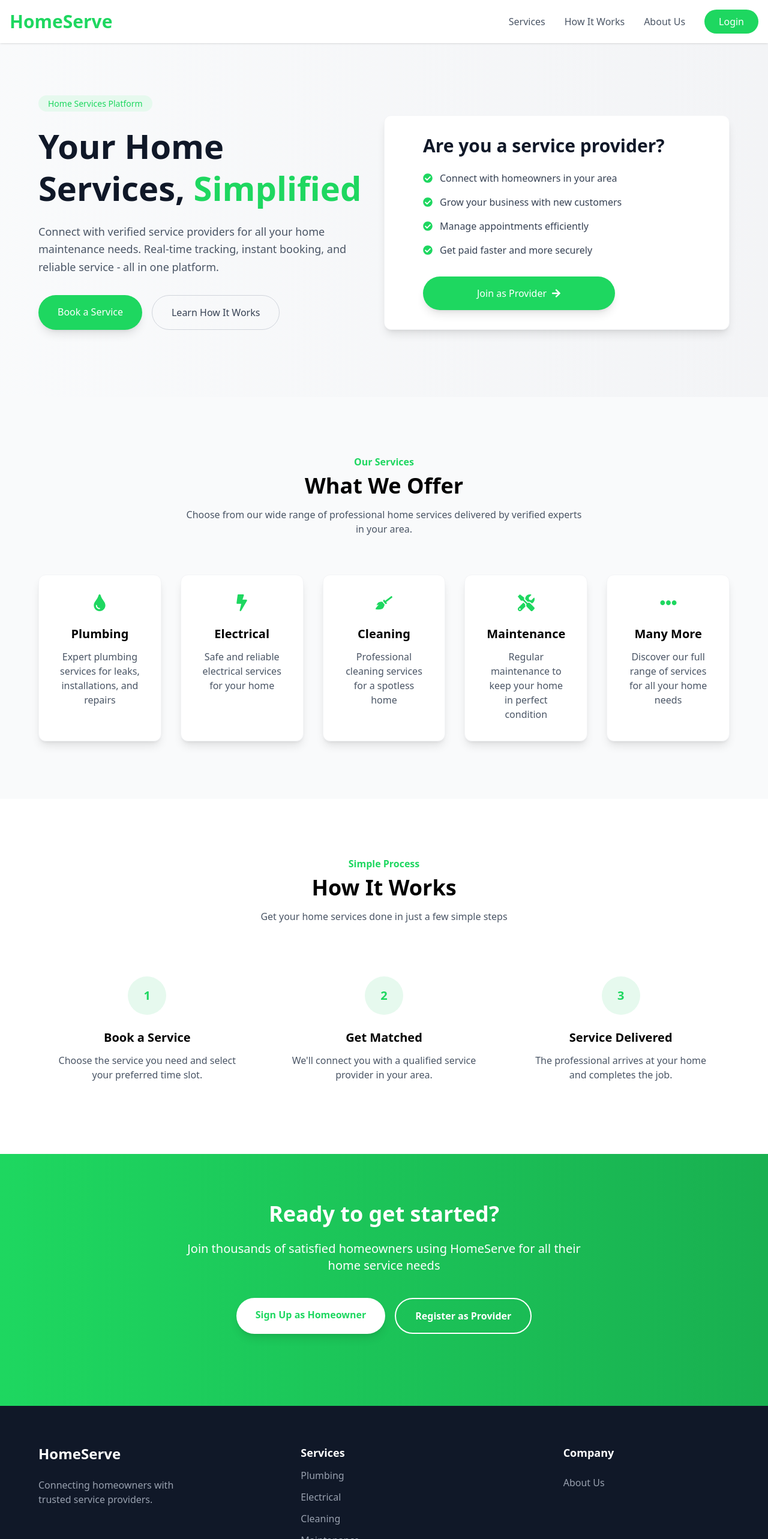
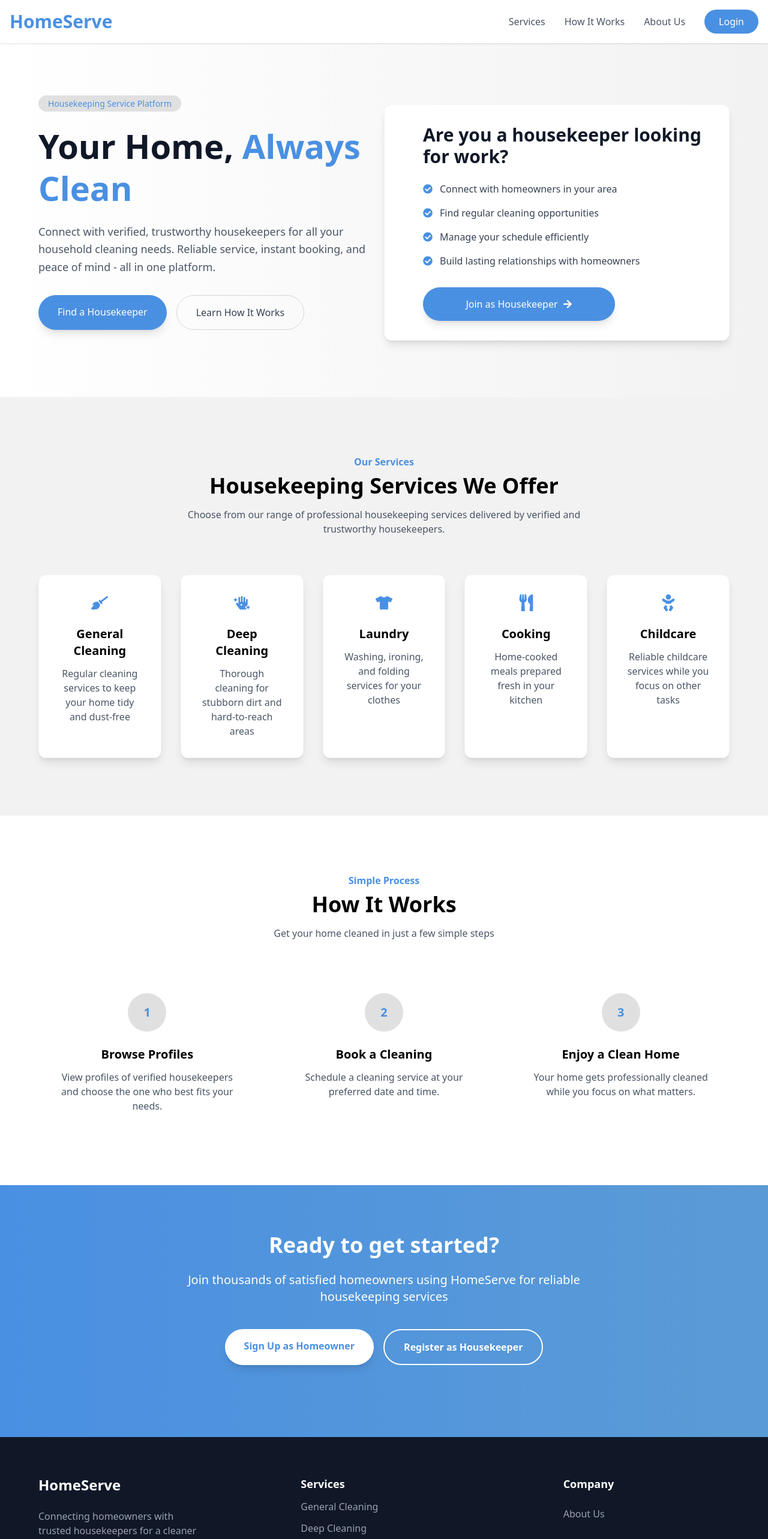
Before and after one commit to rjanciro/HomeServe, a React (Vite) app in the folder HomeServe/: page / in a window 1280 px wide. Shown: the top 2566 px of the page at 60% size. Built offline with nearby package versions, Linux system fonts and the light colour scheme; no server answers.

Commit message:
change maids to housekeeper

```diff
--- a/HomeServe/index.html
+++ b/HomeServe/index.html
@@ -4,7 +4,7 @@
     <meta charset="UTF-8" />
     <link rel="icon" type="image/svg+xml" href="src/assets/icons/Home_Serve_Circle.png" />
     <meta name="viewport" content="width=device-width, initial-scale=1.0" />
-    <title>Home Serve Connect</title>
+    <title>Home Serve</title>
   </head>
   <body>
     <div id="root"></div>
--- a/HomeServe/src/App.tsx
+++ b/HomeServe/src/App.tsx
@@ -4,10 +4,10 @@ import Login from './components/authentication/login/Login';
 import AdminLogin from './components/authentication/login/AdminLogin';
 import Register from './components/authentication/register/Register';
 import HomeownerDashboard from './components/dashboard/home-owner/HomeownerDashboard';
-import MaidDashboard from './components/dashboard/maid/MaidDashboard';
+import HousekeeperDashboard from './components/dashboard/housekeeper/HousekeeperDashboard';
 import FindServices from './components/pages/home-owner/FindServices';
 import HomeOwnerSidebar from './components/layout/HomeOwnerSidebar';
-import MaidSidebar from './components/layout/MaidSidebar';
+import HousekeeperSidebar from './components/layout/HousekeeperSidebar';
 import History from './components/pages/home-owner/History';
 import Messaging from './components/pages/home-owner/HomeOwnerMessaging';
 import HomeOwnerProfileSettings from './components/pages/home-owner/HomeOwnerProfileSettings';
@@ -15,8 +15,8 @@ import { Toaster } from 'react-hot-toast';
 import PrivateRoute from './components/guards/PrivateRoute';
 import AboutUsPage from './components/pages/AboutUsPage';
 // import MyServices from './components/pages/service-provider/MyServices';
-import MaidMessaging from './components/pages/maid/MaidMessaging';
-import MaidProfileSettings from './components/pages/maid/MaidProfileSettings';
+import HousekeeperMessaging from './components/pages/housekeeper/HousekeeperMessaging';
+import HousekeeperProfileSettings from './components/pages/housekeeper/HousekeeperProfileSettings';
 import AdminSidebar from './components/layout/AdminSidebar';
 import AdminDashboard from './components/dashboard/admin/AdminDashboard';
 import PrivateAdminRoute from './components/routes/PrivateAdminRoute';
@@ -82,13 +82,13 @@ const App: React.FC = () => {
               <Route path="/profile" element={<HomeOwnerProfileSettings />} />
             </Route>
 
-            {/* Maid routes */}
-            <Route element={<PrivateRoute element={<MaidSidebar />} userType="maid" />}>
-              <Route path="/maid-dashboard" element={<MaidDashboard />} />
+            {/* Housekeeper routes */}
+            <Route element={<PrivateRoute element={<HousekeeperSidebar />} userType="housekeeper" />}>
+              <Route path="/housekeeper-dashboard" element={<HousekeeperDashboard />} />
               {/* <Route path="/maid/my-services" element={<MyServices />} /> */}
               {/* <Route path="/maid/booking-requests" element={<BookingRequests />} /> */}
-              <Route path="/maid/messages" element={<MaidMessaging />} />
-              <Route path="/maid/profile" element={<MaidProfileSettings />} />
+              <Route path="/housekeeper/messages" element={<HousekeeperMessaging />} />
+              <Route path="/housekeeper/profile" element={<HousekeeperProfileSettings />} />
               {/* <Route path="/maid/verification-documents" element={<VerificationDocumentsPage />} /> */}
             </Route>
 
--- a/HomeServe/src/components/guards/PrivateRoute.tsx
+++ b/HomeServe/src/components/guards/PrivateRoute.tsx
@@ -3,7 +3,7 @@ import { authService } from '../services/auth.service';
 
 interface PrivateRouteProps {
   element: React.ReactElement;
-  userType?: 'homeowner' | 'maid';
+  userType?: 'homeowner' | 'housekeeper';
 }
 
 const PrivateRoute: React.FC<PrivateRouteProps> = ({ element, userType }) => {
--- a/HomeServe/src/components/pages/LandingPage.tsx
+++ b/HomeServe/src/components/pages/LandingPage.tsx
@@ -1,6 +1,6 @@
 import React from 'react';
 import { Link } from 'react-router-dom';
-import { FaTools, FaBolt, FaTint, FaBroom, FaArrowRight, FaCheckCircle, FaStar, FaUserCheck, FaEllipsisH } from 'react-icons/fa';
+import { FaBroom, FaArrowRight, FaCheckCircle, FaStar, FaUserCheck, FaUtensils, FaBaby, FaTshirt, FaHandSparkles } from 'react-icons/fa';
 import Logo from '../../assets/icons/HomeServe_Transparent_Logo.png';
 
 interface ServiceCardProps {
@@ -11,7 +11,7 @@ interface ServiceCardProps {
 
 const ServiceCard: React.FC<ServiceCardProps> = ({ icon, title, description }) => (
   <div className="bg-white p-8 rounded-xl shadow-lg text-center transition-all duration-300 hover:-translate-y-2 hover:shadow-xl border border-gray-100">
-    <div className="text-4xl mb-6 text-[#1ED760] flex justify-center">{icon}</div>
+    <div className="text-4xl mb-6 text-[#4A90E2] flex justify-center">{icon}</div>
     <h3 className="text-xl font-semibold mb-3">{title}</h3>
     <p className="text-gray-600">{description}</p>
   </div>
@@ -23,12 +23,12 @@ interface ServicesProps {
 
 const Services: React.FC<ServicesProps> = ({ services }) => {
   return (
-    <section className="py-24 bg-gray-50" id="services">
+    <section className="py-24 bg-[#F2F2F2]" id="services">
       <div className="container mx-auto px-[5%]">
         <div className="text-center mb-16">
-          <span className="text-[#1ED760] font-semibold">Our Services</span>
-          <h2 className="text-4xl font-bold mt-2 mb-4">What We Offer</h2>
-          <p className="text-gray-600 max-w-2xl mx-auto">Choose from our wide range of professional home services delivered by verified experts in your area.</p>
+          <span className="text-[#4A90E2] font-semibold">Our Services</span>
+          <h2 className="text-4xl font-bold mt-2 mb-4">Housekeeping Services We Offer</h2>
+          <p className="text-gray-600 max-w-2xl mx-auto">Choose from our range of professional housekeeping services delivered by verified and trustworthy housekeepers.</p>
         </div>
         <div className="grid grid-cols-1 md:grid-cols-3 lg:grid-cols-5 gap-8">
           {services.map((service, index) => (
@@ -49,14 +49,14 @@ const Navbar: React.FC = () => {
   return (
     <nav className="fixed w-full bg-white z-50 shadow-sm">
       <div className="container mx-auto px-4 py-4 flex justify-between items-center">
-        <div className="text-2xl font-bold text-[#1ED760] flex items-center">
+        <div className="text-2xl font-bold text-[#4A90E2] flex items-center">
           <span className="text-3xl mr-2">HomeServe</span>
         </div>
         <div className="hidden md:flex items-center space-x-8">
           <a href="#services" className="text-gray-600 hover:text-gray-900 transition-colors">Services</a>
           <a href="#how-it-works" className="text-gray-600 hover:text-gray-900 transition-colors">How It Works</a>
           <Link to="/about" className="text-gray-600 hover:text-gray-900 transition-colors">About Us</Link>
-          <a href="/login" className="bg-[#1ED760] text-white px-6 py-2 rounded-full hover:bg-[#19b050] transition-colors font-medium">
+          <a href="/login" className="bg-[#4A90E2] text-white px-6 py-2 rounded-full hover:bg-[#3A80D2] transition-colors font-medium">
             Login
           </a>
         </div>
@@ -72,21 +72,21 @@ const Navbar: React.FC = () => {
 
 const Hero: React.FC = () => {
   return (
-    <div className="pt-20 bg-gradient-to-r from-gray-50 to-gray-100">
+    <div className="pt-20 bg-gradient-to-r from-white to-[#F2F2F2]">
       <div className="container mx-auto px-[5%] py-20">
         <div className="flex flex-wrap items-center">
           {/* Homeowner section (left side) */}
           <div className="w-full md:w-1/2 pr-4 mb-12 md:mb-0">
-            <span className="bg-[#e6f9ee] text-[#1ED760] px-4 py-1 rounded-full text-sm font-medium">Home Services Platform</span>
+            <span className="bg-[#E0E0E0] text-[#4A90E2] px-4 py-1 rounded-full text-sm font-medium">Housekeeping Service Platform</span>
             <h1 className="text-[3.5rem] font-bold text-gray-900 mt-6 mb-6 leading-tight">
-              Your Home Services, <span className="text-[#1ED760]">Simplified</span>
+              Your Home, <span className="text-[#4A90E2]">Always Clean</span>
             </h1>
             <p className="text-lg text-gray-600 mb-8 leading-relaxed">
-              Connect with verified service providers for all your home maintenance needs. Real-time tracking, instant booking, and reliable service - all in one platform.
+              Connect with verified, trustworthy housekeepers for all your household cleaning needs. Reliable service, instant booking, and peace of mind - all in one platform.
             </p>
             <div className="flex flex-col sm:flex-row gap-4">
-              <Link to="/signup" className="bg-[#1ED760] text-white px-8 py-4 rounded-full hover:bg-[#19b050] inline-block text-center font-medium shadow-lg hover:shadow-xl transition-all">
-                Book a Service
+              <Link to="/signup" className="bg-[#4A90E2] text-white px-8 py-4 rounded-full hover:bg-[#3A80D2] inline-block text-center font-medium shadow-lg hover:shadow-xl transition-all">
+                Find a Housekeeper
               </Link>
               <a href="#how-it-works" className="border border-gray-300 text-gray-700 px-8 py-4 rounded-full hover:border-gray-400 inline-block text-center font-medium transition-all">
                 Learn How It Works
@@ -96,31 +96,31 @@ const Hero: React.FC = () => {
             </div>
           </div>
 
-          {/* Service Provider section (right side) */}
+          {/* Housekeeper section (right side) */}
           <div className="w-full md:w-1/2 pl-4 md:pl-16 bg-white p-8 rounded-xl shadow-lg border border-gray-100">
             <h2 className="text-3xl font-bold text-gray-900 mb-6">
-              Are you a service provider?
+              Are you a housekeeper looking for work?
             </h2>
             <ul className="mb-8 space-y-4">
               <li className="flex items-center">
-                <FaCheckCircle className="text-[#1ED760] mr-3" />
+                <FaCheckCircle className="text-[#4A90E2] mr-3" />
                 <span className="text-gray-700">Connect with homeowners in your area</span>
               </li>
               <li className="flex items-center">
-                <FaCheckCircle className="text-[#1ED760] mr-3" />
-                <span className="text-gray-700">Grow your business with new customers</span>
+                <FaCheckCircle className="text-[#4A90E2] mr-3" />
+                <span className="text-gray-700">Find regular cleaning opportunities</span>
               </li>
               <li className="flex items-center">
-                <FaCheckCircle className="text-[#1ED760] mr-3" />
-                <span className="text-gray-700">Manage appointments efficiently</span>
+                <FaCheckCircle className="text-[#4A90E2] mr-3" />
+                <span className="text-gray-700">Manage your schedule efficiently</span>
               </li>
               <li className="flex items-center">
-                <FaCheckCircle className="text-[#1ED760] mr-3" />
-                <span className="text-gray-700">Get paid faster and more securely</span>
+                <FaCheckCircle className="text-[#4A90E2] mr-3" />
+                <span className="text-gray-700">Build lasting relationships with homeowners</span>
               </li>
             </ul>
-            <Link to="/signup?type=provider" className="bg-[#1ED760] text-white px-8 py-4 rounded-full hover:bg-[#19b050] flex items-center justify-center max-w-xs font-medium shadow-lg hover:shadow-xl transition-all">
-              Join as Provider <FaArrowRight className="ml-2" />
+            <Link to="/signup?type=maid" className="bg-[#4A90E2] text-white px-8 py-4 rounded-full hover:bg-[#3A80D2] flex items-center justify-center max-w-xs font-medium shadow-lg hover:shadow-xl transition-all">
+              Join as Housekeeper <FaArrowRight className="ml-2" />
             </Link>
           </div>
         </div>
@@ -134,28 +134,28 @@ const HowItWorks: React.FC = () => {
     <section className="py-24 bg-white" id="how-it-works">
       <div className="container mx-auto px-[5%]">
         <div className="text-center mb-16">
-          <span className="text-[#1ED760] font-semibold">Simple Process</span>
+          <span className="text-[#4A90E2] font-semibold">Simple Process</span>
           <h2 className="text-4xl font-bold mt-2 mb-4">How It Works</h2>
-          <p className="text-gray-600 max-w-2xl mx-auto">Get your home services done in just a few simple steps</p>
+          <p className="text-gray-600 max-w-2xl mx-auto">Get your home cleaned in just a few simple steps</p>
         </div>
 
         <div className="grid grid-cols-1 md:grid-cols-3 gap-8">
           <div className="text-center p-6">
-            <div className="w-16 h-16 bg-[#e6f9ee] rounded-full flex items-center justify-center text-[#1ED760] text-xl font-bold mx-auto mb-6">1</div>
-            <h3 className="text-xl font-semibold mb-3">Book a Service</h3>
-            <p className="text-gray-600">Choose the service you need and select your preferred time slot.</p>
+            <div className="w-16 h-16 bg-[#E0E0E0] rounded-full flex items-center justify-center text-[#4A90E2] text-xl font-bold mx-auto mb-6">1</div>
+            <h3 className="text-xl font-semibold mb-3">Browse Profiles</h3>
+            <p className="text-gray-600">View profiles of verified housekeepers and choose the one who best fits your needs.</p>
           </div>
 
           <div className="text-center p-6">
-            <div className="w-16 h-16 bg-[#e6f9ee] rounded-full flex items-center justify-center text-[#1ED760] text-xl font-bold mx-auto mb-6">2</div>
-            <h3 className="text-xl font-semibold mb-3">Get Matched</h3>
-            <p className="text-gray-600">We'll connect you with a qualified service provider in your area.</p>
+            <div className="w-16 h-16 bg-[#E0E0E0] rounded-full flex items-center justify-center text-[#4A90E2] text-xl font-bold mx-auto mb-6">2</div>
+            <h3 className="text-xl font-semibold mb-3">Book a Cleaning</h3>
+            <p className="text-gray-600">Schedule a cleaning service at your preferred date and time.</p>
           </div>
 
           <div className="text-center p-6">
-            <div className="w-16 h-16 bg-[#e6f9ee] rounded-full flex items-center justify-center text-[#1ED760] text-xl font-bold mx-auto mb-6">3</div>
-            <h3 className="text-xl font-semibold mb-3">Service Delivered</h3>
-            <p className="text-gray-600">The professional arrives at your home and completes the job.</p>
+            <div className="w-16 h-16 bg-[#E0E0E0] rounded-full flex items-center justify-center text-[#4A90E2] text-xl font-bold mx-auto mb-6">3</div>
+            <h3 className="text-xl font-semibold mb-3">Enjoy a Clean Home</h3>
+            <p className="text-gray-600">Your home gets professionally cleaned while you focus on what matters.</p>
           </div>
         </div>
       </div>
@@ -165,16 +165,16 @@ const HowItWorks: React.FC = () => {
 
 const CTA: React.FC = () => {
   return (
-    <section className="py-20 bg-gradient-to-r from-[#1ED760] to-[#19b050] text-white">
+    <section className="py-20 bg-gradient-to-r from-[#4A90E2] to-[#5B9BD5] text-white">
       <div className="container mx-auto px-[5%] text-center">
         <h2 className="text-4xl font-bold mb-6">Ready to get started?</h2>
-        <p className="text-xl mb-10 max-w-2xl mx-auto">Join thousands of satisfied homeowners using HomeServe for all their home service needs</p>
+        <p className="text-xl mb-10 max-w-2xl mx-auto">Join thousands of satisfied homeowners using HomeServe for reliable housekeeping services</p>
         <div className="flex flex-col sm:flex-row gap-4 justify-center">
-          <Link to="/signup" className="bg-white text-[#1ED760] px-8 py-4 rounded-full hover:bg-gray-100 inline-block font-semibold shadow-lg hover:shadow-xl transition-all">
+          <Link to="/signup" className="bg-white text-[#4A90E2] px-8 py-4 rounded-full hover:bg-gray-100 inline-block font-semibold shadow-lg hover:shadow-xl transition-all">
             Sign Up as Homeowner
           </Link>
-          <Link to="/signup?type=provider" className="bg-transparent text-white border-2 border-white px-8 py-4 rounded-full hover:bg-white/10 inline-block font-semibold transition-all">
-            Register as Provider
+          <Link to="/signup?type=maid" className="bg-transparent text-white border-2 border-white px-8 py-4 rounded-full hover:bg-white/10 inline-block font-semibold transition-all">
+            Register as Housekeeper
           </Link>
         </div>
         <div className="mt-10 flex items-center justify-center space-x-6">
@@ -193,16 +193,16 @@ const Footer: React.FC = () => {
             <div className="text-2xl font-bold mb-6 flex items-center">
               HomeServe
             </div>
-            <p className="text-gray-400 mb-6">Connecting homeowners with trusted service providers.</p>
+            <p className="text-gray-400 mb-6">Connecting homeowners with trusted housekeepers for a cleaner home.</p>
           </div>
 
           <div>
             <h3 className="text-lg font-semibold mb-3">Services</h3>
             <ul className="space-y-3">
-              <li><a href="#" className="text-gray-400 hover:text-white transition-colors">Plumbing</a></li>
-              <li><a href="#" className="text-gray-400 hover:text-white transition-colors">Electrical</a></li>
-              <li><a href="#" className="text-gray-400 hover:text-white transition-colors">Cleaning</a></li>
-              <li><a href="#" className="text-gray-400 hover:text-white transition-colors">Maintenance</a></li>
+              <li><a href="#" className="text-gray-400 hover:text-white transition-colors">General Cleaning</a></li>
+              <li><a href="#" className="text-gray-400 hover:text-white transition-colors">Deep Cleaning</a></li>
+              <li><a href="#" className="text-gray-400 hover:text-white transition-colors">Laundry</a></li>
+              <li><a href="#" className="text-gray-400 hover:text-white transition-colors">Cooking</a></li>
             </ul>
           </div>
 
@@ -212,14 +212,6 @@ const Footer: React.FC = () => {
               <li><a href="/about" className="text-gray-400 hover:text-white transition-colors">About Us</a></li>
             </ul>
           </div>
-
-          {/* <div>
-            <h3 className="text-lg font-semibold mb-6">Legal</h3>
-            <ul className="space-y-3">
-              <li><a href="#" className="text-gray-400 hover:text-white transition-colors">Terms of Service</a></li>
-              <li><a href="#" className="text-gray-400 hover:text-white transition-colors">Privacy Policy</a></li>
-            </ul>
-          </div> */}
         </div>
 
         <div className="border-t border-gray-800 pt-8 text-center text-gray-500 text-sm">
@@ -233,29 +225,29 @@ const Footer: React.FC = () => {
 const LandingPage: React.FC = () => {
   const services = [
     {
-      name: 'Plumbing',
-      icon: <FaTint size={28} />,
-      description: 'Expert plumbing services for leaks, installations, and repairs'
+      name: 'General Cleaning',
+      icon: <FaBroom size={28} />,
+      description: 'Regular cleaning services to keep your home tidy and dust-free'
     },
     {
-      name: 'Electrical',
-      icon: <FaBolt size={28} />,
-      description: 'Safe and reliable electrical services for your home'
+      name: 'Deep Cleaning',
+      icon: <FaHandSparkles size={28} />,
+      description: 'Thorough cleaning for stubborn dirt and hard-to-reach areas'
     },
     {
-      name: 'Cleaning',
-      icon: <FaBroom size={28} />,
-      description: 'Professional cleaning services for a spotless home'
+      name: 'Laundry',
+      icon: <FaTshirt size={28} />,
+      description: 'Washing, ironing, and folding services for your clothes'
     },
     {
-      name: 'Maintenance',
-      icon: <FaTools size={28} />,
-      description: 'Regular maintenance to keep your home in perfect condition'
+      name: 'Cooking',
+      icon: <FaUtensils size={28} />,
+      description: 'Home-cooked meals prepared fresh in your kitchen'
     },
     {
-      name: 'Many More',
-      icon: <FaEllipsisH size={28} />,
-      description: 'Discover our full range of services for all your home needs'
+      name: 'Childcare',
+      icon: <FaBaby size={28} />,
+      description: 'Reliable childcare services while you focus on other tasks'
     }
   ];
 
```
Also changed, not shown: HomeServe/src/components/dashboard/housekeeper/HousekeeperDashboard.tsx (renamed from HomeServe/src/components/dashboard/maid/MaidDashboard.tsx), HomeServe/src/components/layout/HousekeeperSidebar.tsx (renamed from HomeServe/src/components/layout/MaidSidebar.tsx), HomeServe/src/components/pages/housekeeper/BookingRequests.tsx (renamed from HomeServe/src/components/pages/maid/BookingRequests.tsx), HomeServe/src/components/pages/housekeeper/HousekeeperMessaging.tsx (renamed from HomeServe/src/components/pages/maid/MaidMessaging.tsx), HomeServe/src/components/pages/housekeeper/HousekeeperProfileSettings.tsx (renamed from HomeServe/src/components/pages/maid/MaidProfileSettings.tsx), HomeServe/src/components/pages/housekeeper/MyServices.tsx (renamed from HomeServe/src/components/pages/maid/MyServices.tsx), HomeServe/src/components/pages/housekeeper/VerificationDocuments.tsx (renamed from HomeServe/src/components/pages/maid/VerificationDocuments.tsx).
